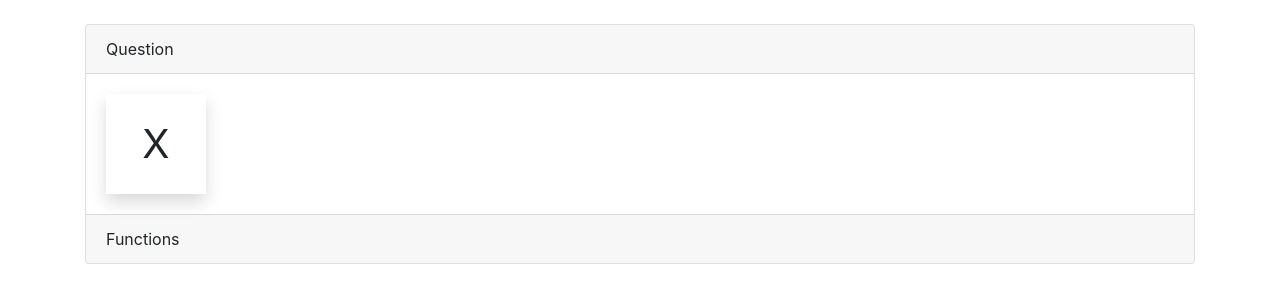
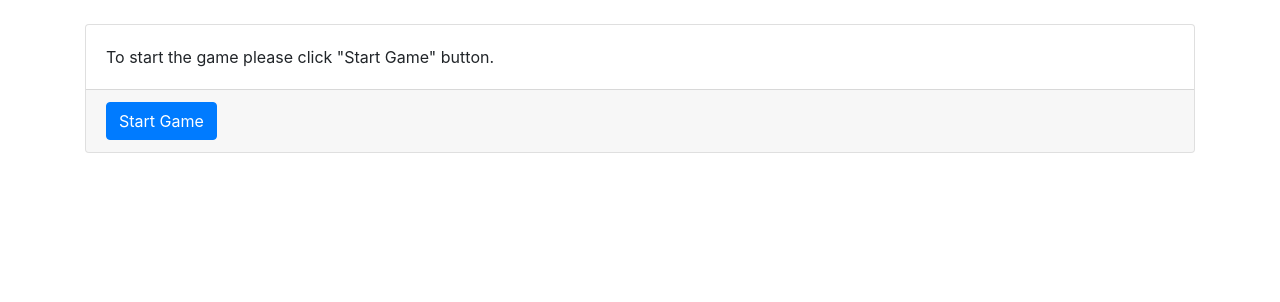
Before and after one commit to ridvanermaya/word-game, a Vue app: page / in a window 1280 px wide. Shown: the top 302 px of the page. Built offline with nearby package versions, Linux system fonts and the light colour scheme.

Commit message:
Added startGame function and functionality to show letters

```diff
--- a/src/App.vue
+++ b/src/App.vue
@@ -1,12 +1,21 @@
 <template>
   <div id="app" class="container">
-    <div class="card mt-4">
-      <div class="card-header">
-        Question
+    <div class="card mt-4" v-if="!currentQuestion">
+      <div class="card-body">
+        To start the game please click "Start Game" button.
       </div>
+      <div class="card-footer">
+        <button class="btn btn-primary" @click="startGame">Start Game</button>
+      </div>
+    </div>
+    <div class="card mt-4" v-else>
+      <div class="card-header">{{ currentQuestion.question }}</div>
       <div class="card-body">
-        <div class="harf shadow">
-          <span>X</span>
+        <div class="d-flex">
+          <div class="harf shadow" v-for="letter in letters" :key="'letter-'+letter.letter">
+            <span v-if="letter.shown">{{ letter.letter }}</span>
+            <span v-else></span>
+          </div>
         </div>
       </div>
       <div class="card-footer">
@@ -46,11 +55,22 @@ export default {
           asked: false
         }
       ],
-      question: "",
-      answer: "",
+      currentQuestion: null,
       letters: [],
       score: 0,
       letterScore: 0
+    }
+  },
+  methods: {
+    startGame() {
+      this.currentQuestion = this.questions.find(x => !x.asked);
+      this.letters = [];
+      this.currentQuestion.answer.split("").map(x => {
+        this.letters.push({
+          letter: x,
+          shown: false
+        });
+      });
     }
   }
 }
```
